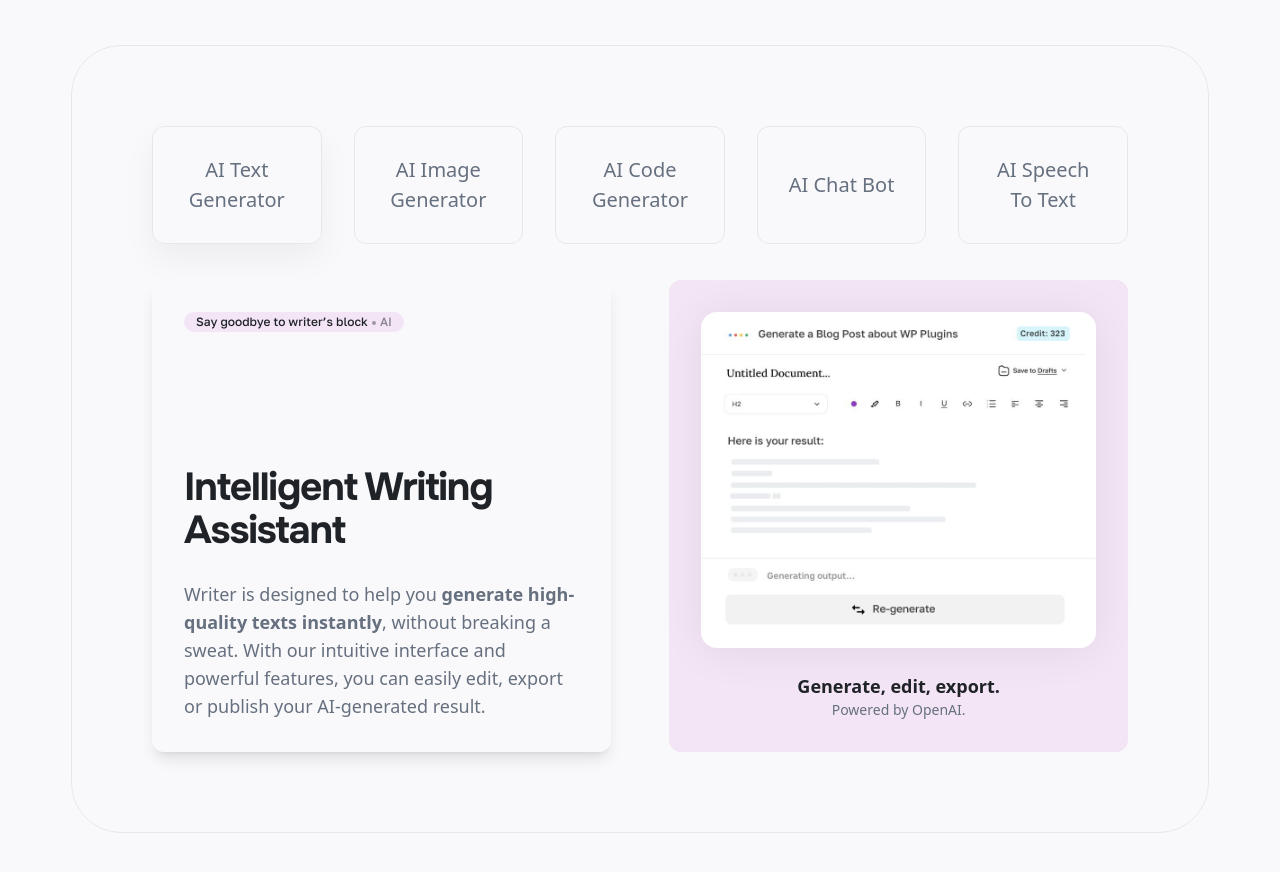
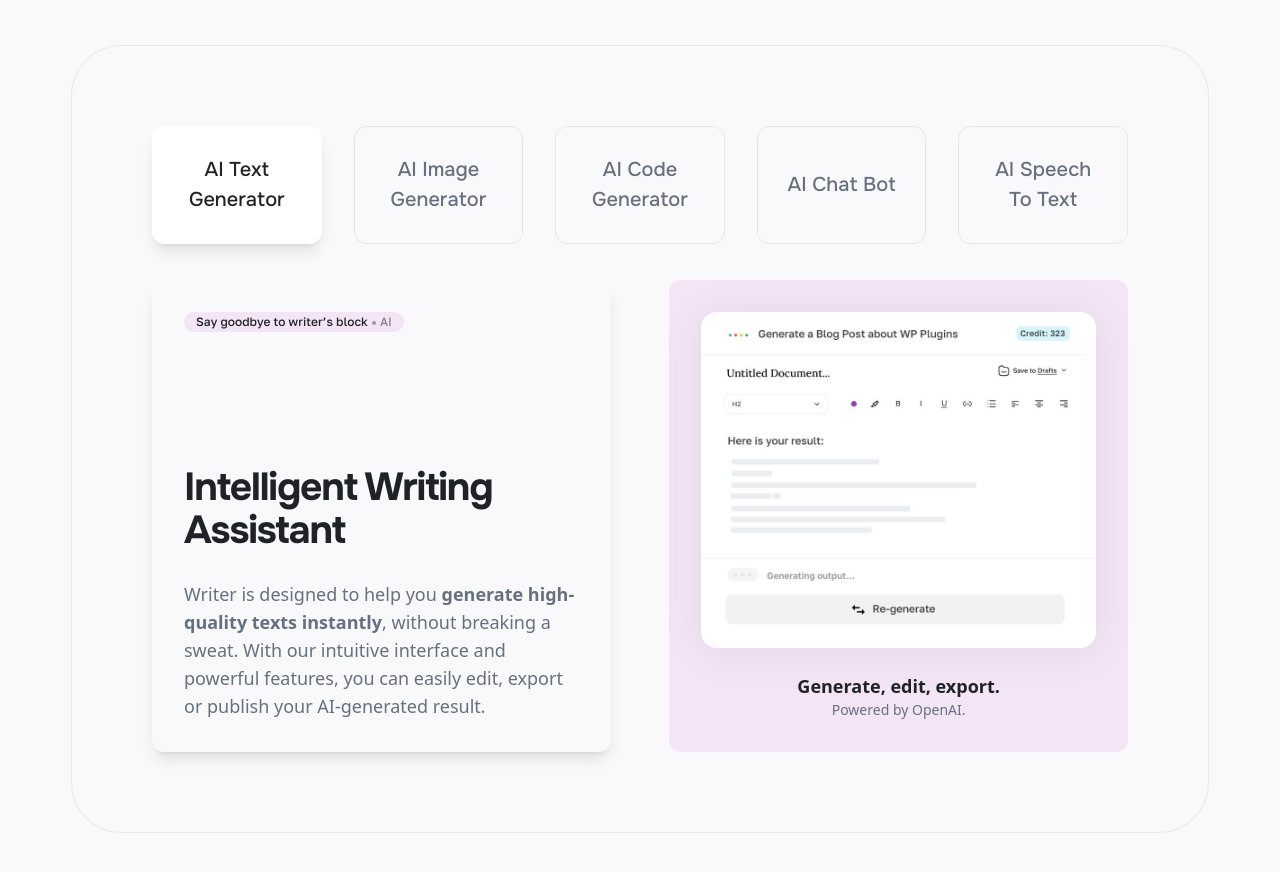
Before and after one commit to md-yasin-miah/magic-ai, a React (Vite) app: page / in a window 1280 px wide. Shown: the part 1360-2232 px from the top of the page. Built offline with nearby package versions, Linux system fonts and the light colour scheme.

Commit message:
Future AI Section Done :octocat:

```diff
--- a/src/Pages/Home/FutureOfAI/FutureOfAI.jsx
+++ b/src/Pages/Home/FutureOfAI/FutureOfAI.jsx
@@ -40,7 +40,7 @@ const FutureOfAI = () => {
             <div className="lqd-tabs" data-lqd-tabs-style="1">
               <div className="lqd-tabs-triggers mb-9 grid grid-cols-5 justify-between gap-8 max-lg:grid-cols-3 max-lg:gap-4 max-md:grid-cols-2 max-sm:grid-cols-1">
                 {futureAITabContentData.map((tab) => (
-                  <button key={tab.id} className={`transition-all p-7 text-[1.25rem] text-center border rounded-xl font-heading font-medium hover:text-headingForeground ${activeTab === tab.id ? 'lqd-is-active' : ''}`} onClick={() => handleTabClick(tab.id)} data-target={`#${tab.id}`}>
+                  <button key={tab.id} className={`transition-all p-7 text-[1.25rem] text-center border rounded-xl font-secondary font-medium hover:text-headingForeground [&.lqd-is-active]:bg-white [&.lqd-is-active]:text-headingForeground [&.lqd-is-active]:border-white [&.lqd-is-active]:shadow-lg ${activeTab === tab.id ? 'lqd-is-active' : ''}`} onClick={() => handleTabClick(tab.id)} data-target={`#${tab.id}`}>
                     {tab.buttonTxt}
                   </button>
                 ))}
--- a/src/style/App.css
+++ b/src/style/App.css
@@ -34,9 +34,4 @@
 /* upper nav end */
 
 /* future ai start */
-.lqd-is-active {
-  --tw-shadow: 0 15px 33px rgb(0 0 0 / 5%);
-  --tw-shadow-colored: 0 15px 33px var(--tw-shadow-color);
-  box-shadow: var(--tw-ring-offset-shadow, 0 0 #0000), var(--tw-ring-shadow, 0 0 #0000), var(--tw-shadow);
-}
 /* future ai end */
```
